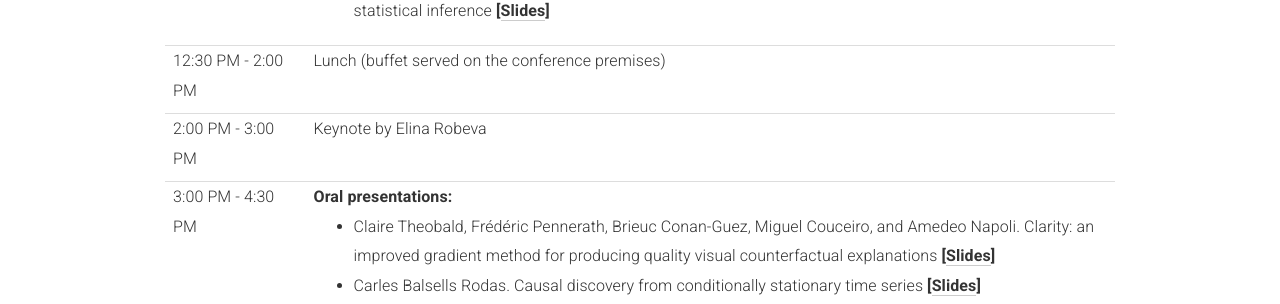
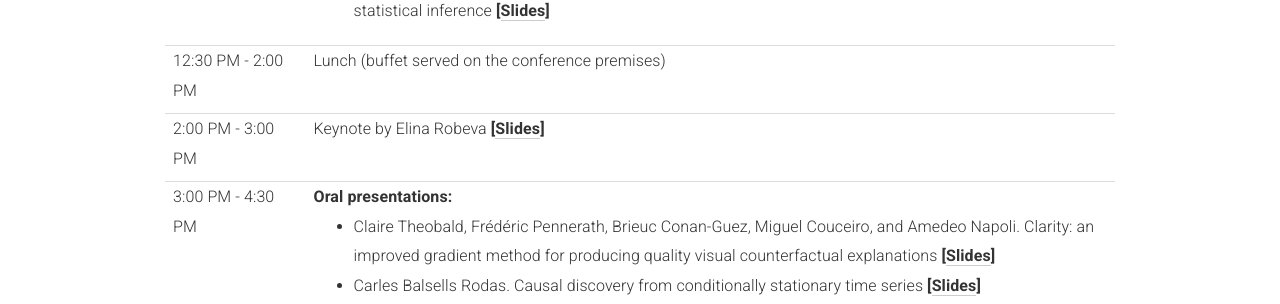
Before and after one commit to quarter-on-causality/quarter-on-causality.github.io, a Jekyll site: the page built from _pages/home_analysis.md, in a window 1280 px wide and 900 px high, scrolled down 6834 px. Shown: the part 141-445 px from the top of the window. Built offline with Jekyll 4.4.1, drawn with Linux system fonts in a browser that asks for light colours; nearby versions of some CDN libraries.

Commit message:
Add Robeva's slides

```diff
--- a/_pages/home_analysis.md
+++ b/_pages/home_analysis.md
@@ -406,7 +406,7 @@ This colloquium will several keynote speakers including Antoine Chambaz, Eric Ga
         </tr>
         <tr>
           <td>2:00 PM - 3:00 PM</td>
-          <td>Keynote by Elina Robeva</td>
+          <td>Keynote by Elina Robeva <strong>[<a href="slides/Robeva_LiNGCM.pdf" target="_blank">Slides</a>]</strong></td>
         </tr>
         <tr>
           <td>3:00 PM - 4:30 PM</td>
```
Also changed, not shown: 1 other file.
